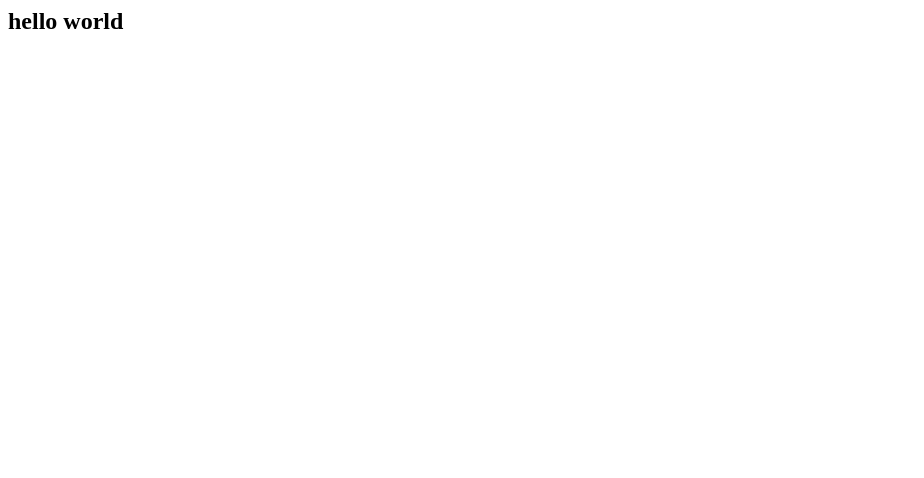
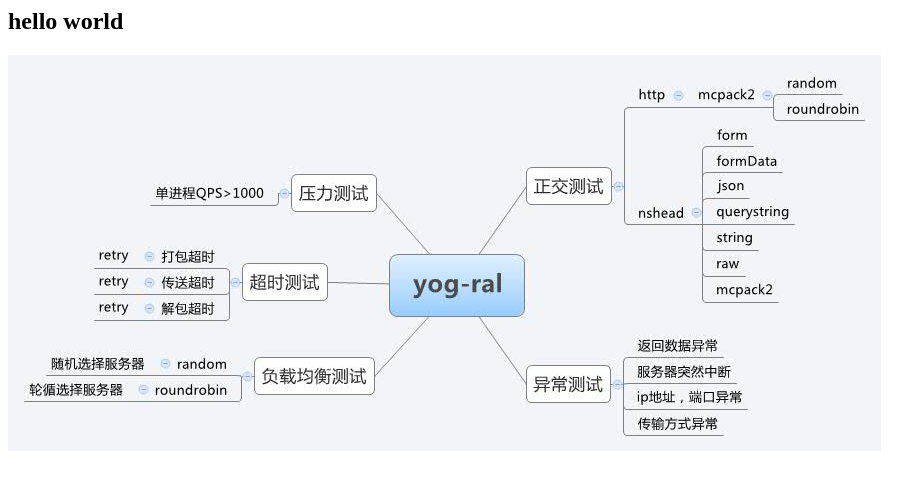
Before and after one commit to hefangshi/git-deploy-test, a website: page index.html in a window 1280 px wide. Shown: the whole page, without its empty margins (0-924 px from the left). Drawn offline with Linux system fonts and the light colour scheme.

Commit message:
[fis-deploy-git] commit 1411633085582

```diff
--- a/index.html
+++ b/index.html
@@ -4,5 +4,6 @@
 	</head>
 	<body>
 		<h2>hello world</h2>
+		<img src="/css/yog-ral_fed6e33.jpg">
 	</body>
 </html>
```
